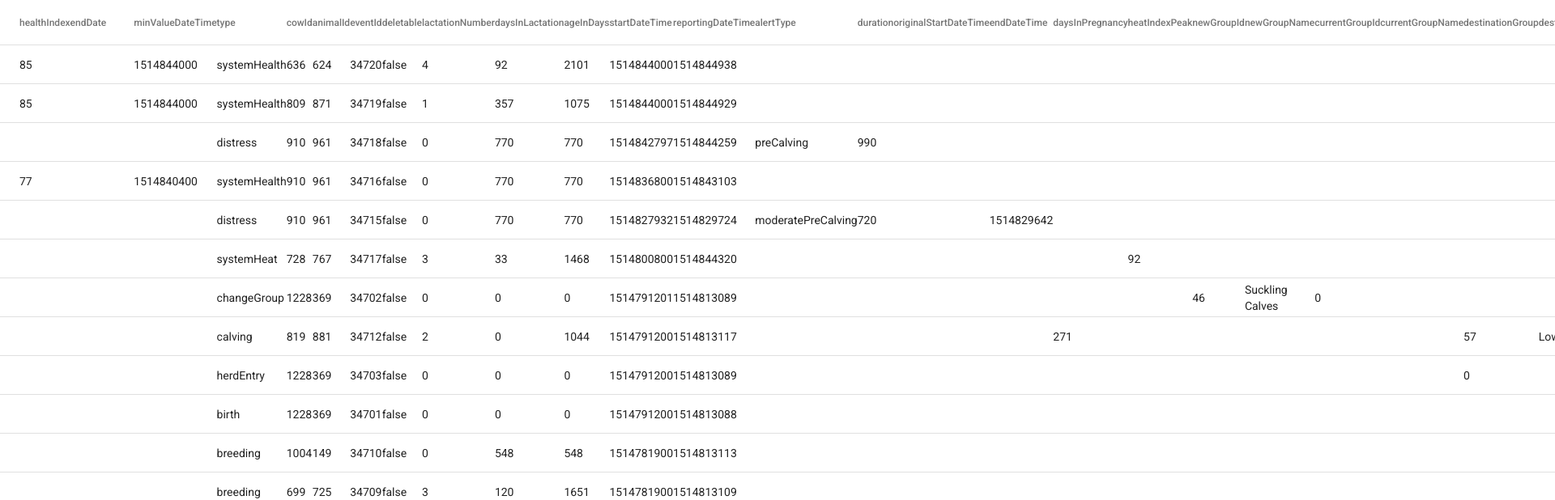
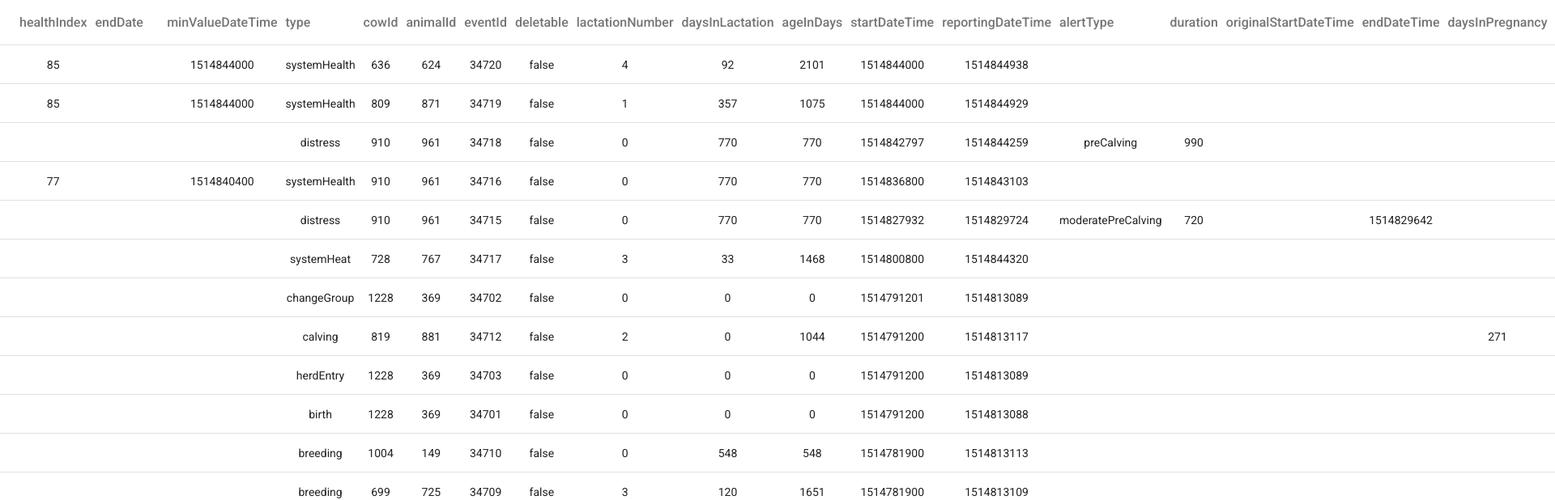
Before and after one commit to MelkiorS/bestTable, an Angular app: page / in a window 1280 px wide. Shown: the top 618 px of the page at 81% size, 1920 px wide, since content can reach past the window. Built offline with nearby package versions, Linux system fonts and the light colour scheme.

Commit message:
add table styles

```diff
--- a/src/app/best-table/best-table.component.html
+++ b/src/app/best-table/best-table.component.html
@@ -19,7 +19,7 @@
       </td>
     </ng-container>-->
 
-    <tr mat-header-row *matHeaderRowDef="displayedColumns"></tr>
+    <tr mat-header-row *matHeaderRowDef="displayedColumns; sticky: true"></tr>
     <tr mat-row *matRowDef="let row; columns: displayedColumns;"></tr>
   </table>
 
--- a/src/app/best-table/best-table.component.scss
+++ b/src/app/best-table/best-table.component.scss
@@ -0,0 +1,9 @@
+.mat-header-cell {
+  padding: 0 5px 0 5px;
+  font-size: 1rem;
+}
+
+.mat-cell {
+  padding: 0 5px 0 5px;
+  text-align: center;
+}
```
